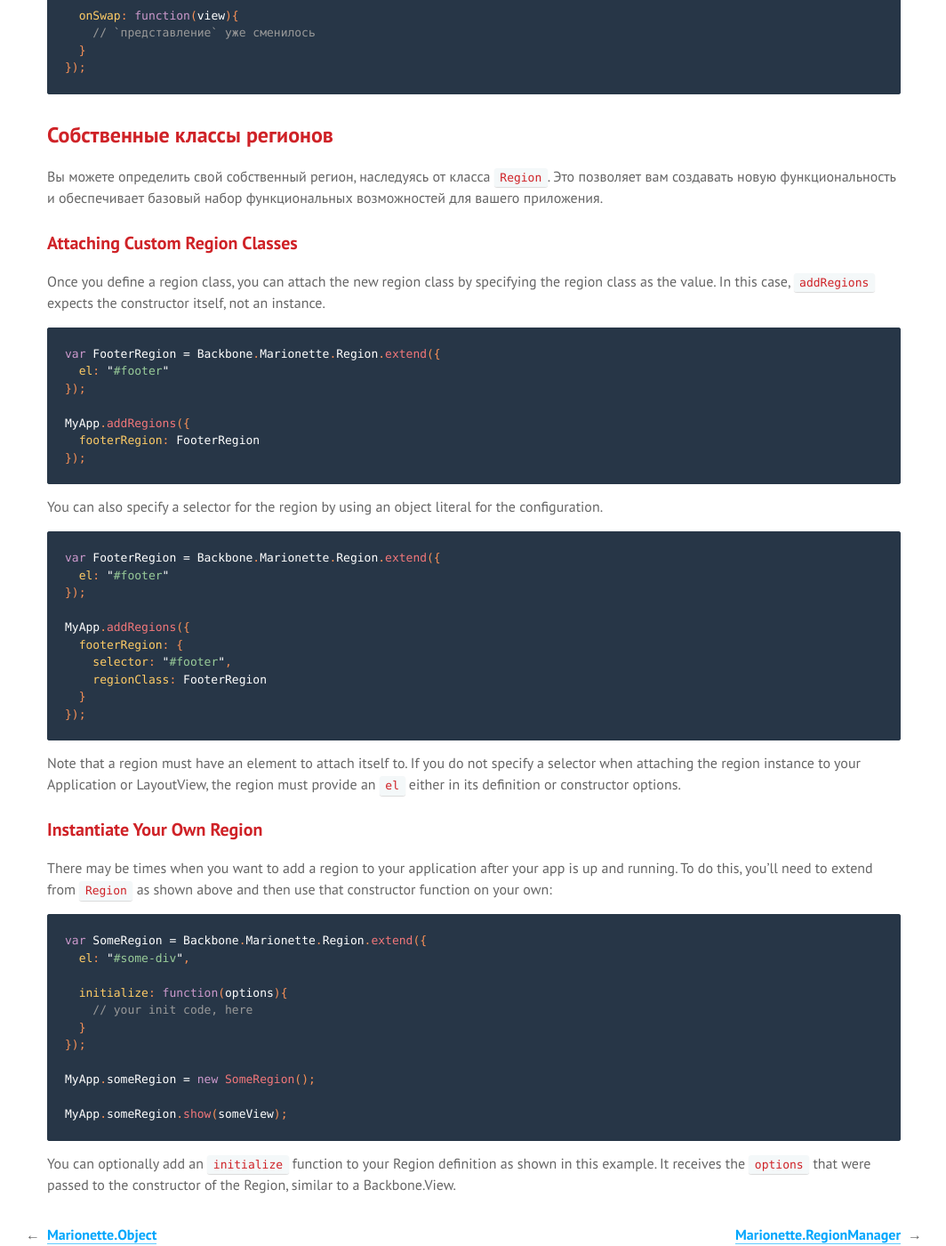
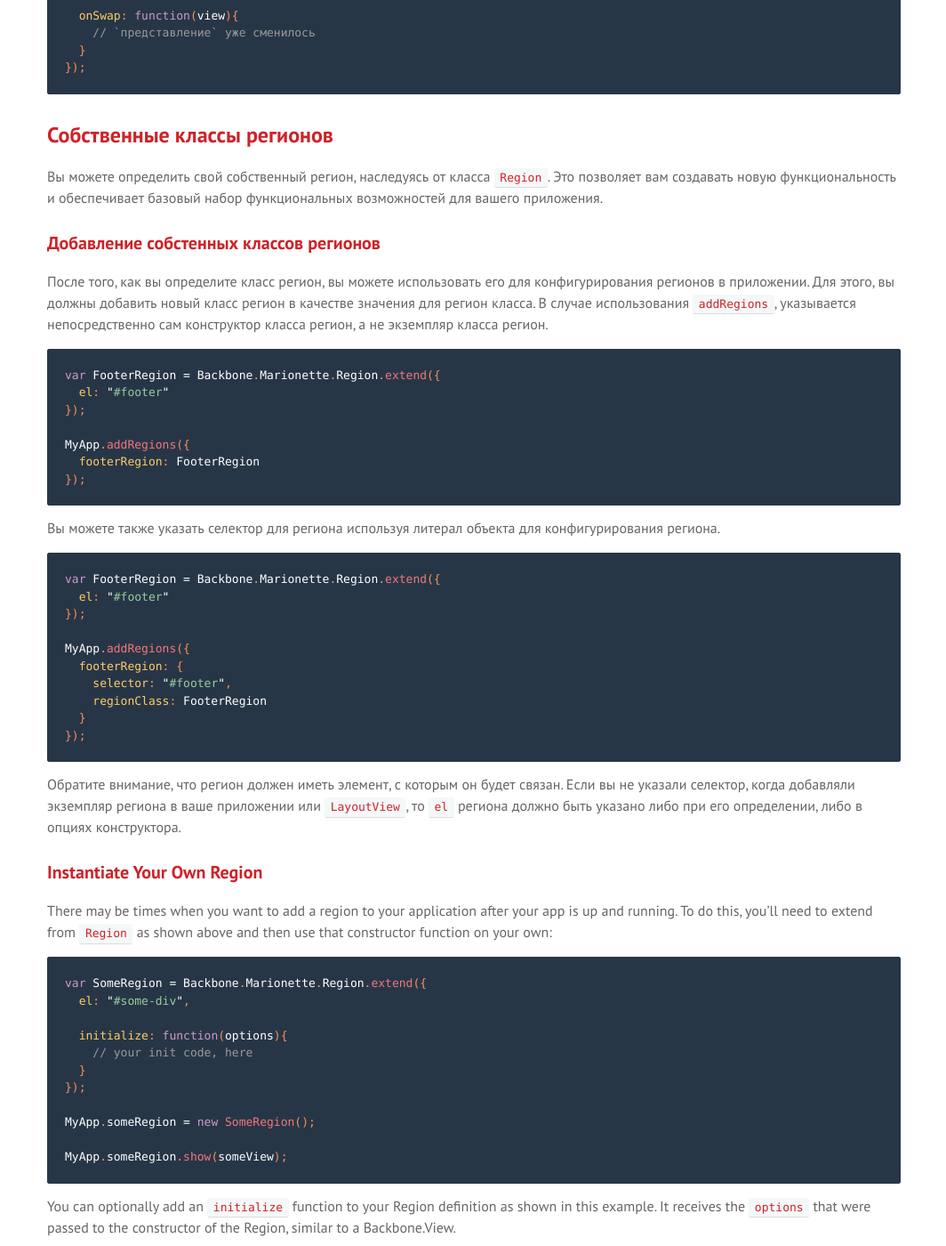
Before and after one commit to sadcitizen/marionettejs.ru, a Jekyll site: the page built from _posts/2014-05-10-region.md, in a window 1280 px wide and 1400 px high, scrolled down 9299 px. Shown: the whole window at 89% size, without its empty margins (107-1171 px from the left). Built offline with Jekyll 4.4.1, drawn with Linux system fonts in a browser that asks for light colours; some web fonts are replaced; Markdown is read by kramdown in place of the engine named in the settings; some of the changed text lies outside the part shown.

Commit message:
translate ru/Region

````diff
--- a/_includes/translation/ru/marionette.region.md
+++ b/_includes/translation/ru/marionette.region.md
@@ -20,7 +20,7 @@
 * [События и коллбэки региона](#region-events-and-callbacks)
   * [События, которые вызываются в течение `отображения`](#events-raised-during-show)
 * [Собственные классы регионов](#custom-region-classes)
-  * [Attaching Custom Region Classes](#attaching-custom-region-classes)
+  * [Добавление собстенных классов регионов](#attaching-custom-region-classes)
   * [Instantiate Your Own Region](#instantiate-your-own-region)
 
 ## Определение регионов приложения
@@ -446,11 +446,12 @@
 Это позволяет вам создавать новую функциональность и обеспечивает базовый
 набор функциональных возможностей для вашего приложения.
 
-### Attaching Custom Region Classes
+### Добавление собстенных классов регионов
 
-Once you define a region class, you can attach the
-new region class by specifying the region class as the
-value. In this case, `addRegions` expects the constructor itself, not an instance.
+После того, как вы определите класс регион, вы можете использовать его для конфигурирования регионов в приложении.
+Для этого, вы должны добавить новый класс регион в качестве значения для регион класса.
+В случае использования `addRegions`, указывается непосредственно сам конструктор класса регион,
+а не экземпляр класса регион.
 
 ```js
 var FooterRegion = Backbone.Marionette.Region.extend({
@@ -462,8 +463,7 @@
 });
 ```
 
-You can also specify a selector for the region by using
-an object literal for the configuration.
+Вы можете также указать селектор для региона используя литерал объекта для конфигурирования региона.
 
 ```js
 var FooterRegion = Backbone.Marionette.Region.extend({
@@ -478,10 +478,9 @@
 });
 ```
 
-Note that a region must have an element to attach itself to. If you
-do not specify a selector when attaching the region instance to your
-Application or LayoutView, the region must provide an `el` either in its
-definition or constructor options.
+Обратите внимание, что регион должен иметь элемент, с которым он будет связан.
+Если вы не указали селектор, когда добавляли экземпляр региона в ваше приложении или `LayoutView`,
+то `el` региона должно быть указано либо при его определении, либо в опциях конструктора.
 
 ### Instantiate Your Own Region
 
````
Also changed, not shown: other parts of _includes/translation/ru/marionette.region.md (+11 -11 lines).
